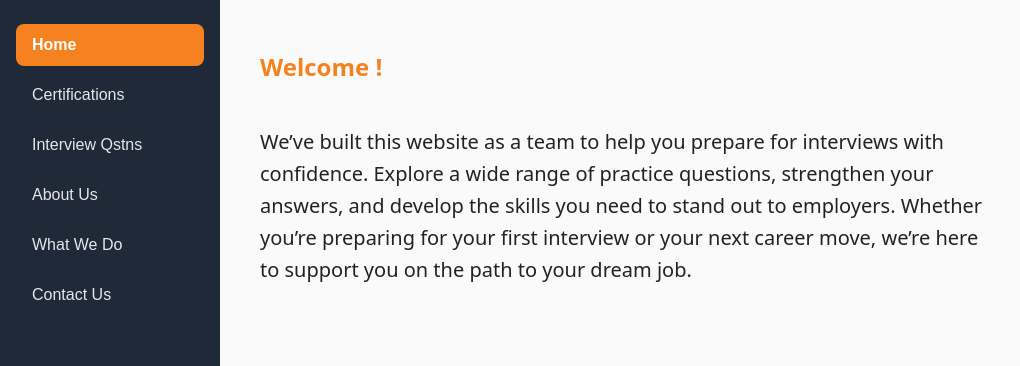
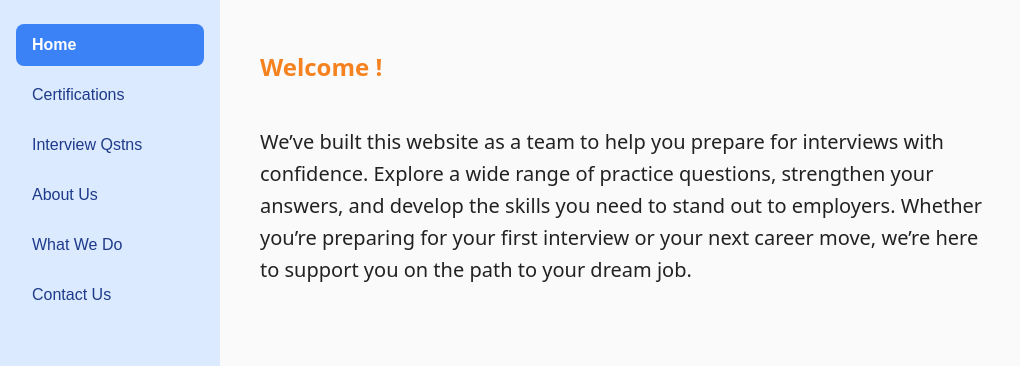
Before and after one commit to jayaramcloud/bhuvana-app, a plain HTML site: page public/index.html in a window 1280 px wide. Shown: the top 366 px of the page, 0-1020 px from the left. Drawn offline with Linux system fonts and the light colour scheme.

Commit message:
Change sidebar to light blue with dark blue text

```diff
--- a/public/style.css
+++ b/public/style.css
@@ -16,7 +16,7 @@ body {
   bottom: 0;
   width: 220px;
   padding: 1.5rem 1rem;
-  background: #1f2937;
+  background: #dbeafe;
   display: flex;
   flex-direction: column;
   gap: 0.5rem;
@@ -37,13 +37,13 @@ body {
   border: 0;
   border-radius: 8px;
   background: transparent;
-  color: #e5e7eb;
+  color: #1e3a8a;
   cursor: pointer;
 }
 
-.nav-btn:hover { background: #374151; }
-.nav-btn:focus-visible { outline: 2px solid #f6821f; outline-offset: 2px; }
-.nav-btn.active { background: #f6821f; color: #fff; font-weight: 600; }
+.nav-btn:hover { background: #bfdbfe; }
+.nav-btn:focus-visible { outline: 2px solid #3b82f6; outline-offset: 2px; }
+.nav-btn.active { background: #3b82f6; color: #fff; font-weight: 600; }
 
 /* ---- Page content ---- */
 .content {
```
